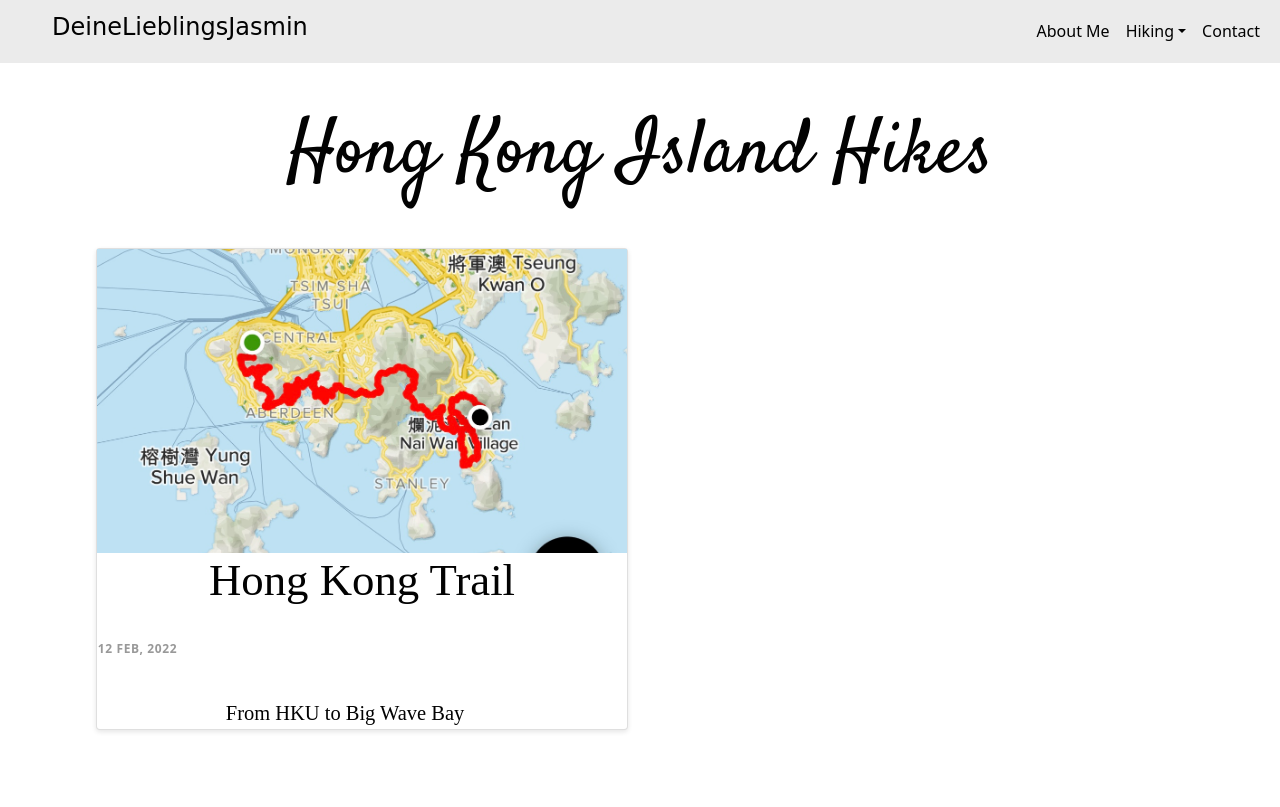
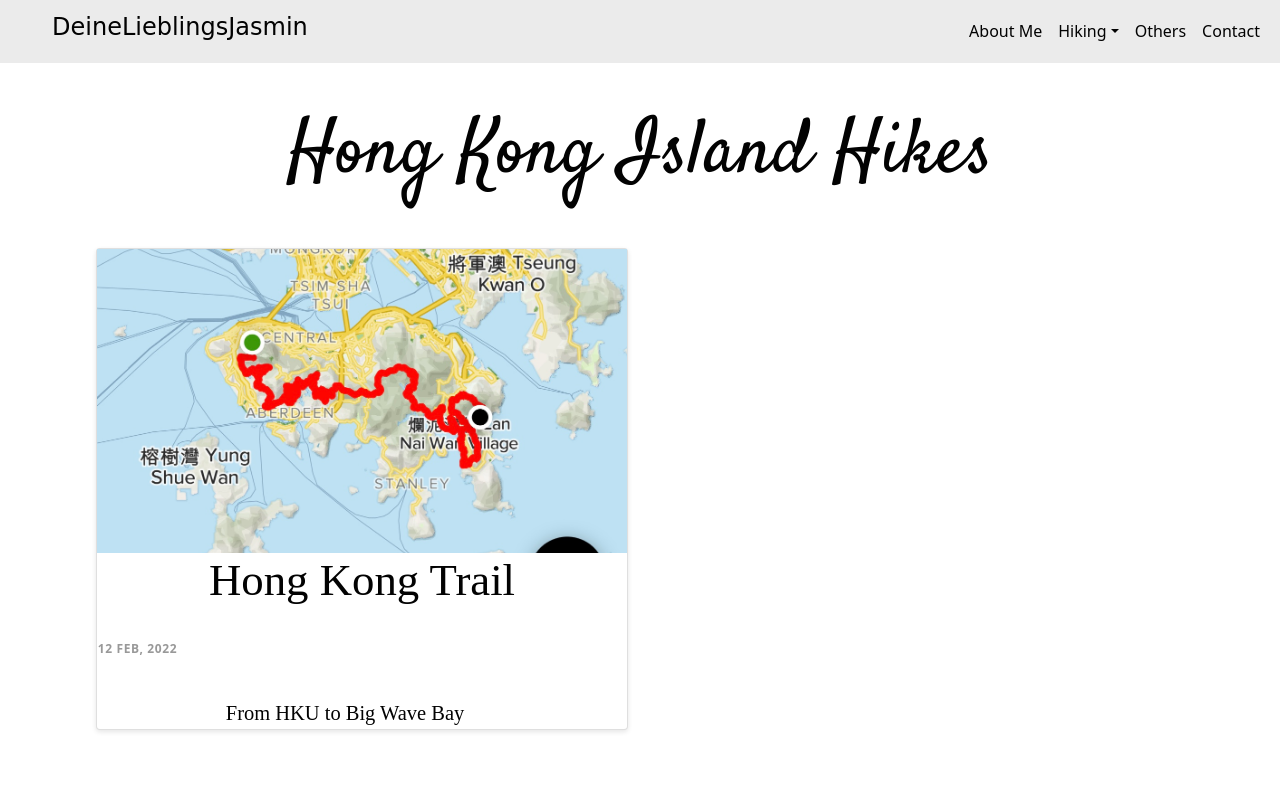
Before and after one commit to Jasmineprogrammiert/Jasmineprogrammiert.github.io, a plain HTML site: page hkIslandHikes/hkIslandHikes.html in a window 1280 px wide. Shown: the top 807 px of the page. Drawn offline with nearby package versions, Linux system fonts and the light colour scheme; some packages are replaced by stand-ins of ours; a script that the page names is missing; files whose address does not match are found by name.

Commit message:
html. updates

```diff
--- a/hkIslandHikes/hkIslandHikes.html
+++ b/hkIslandHikes/hkIslandHikes.html
@@ -42,12 +42,13 @@
           </div>
             <!-- <a class="nav-link" href="#city-exploring">City Exploring</a>
             <a class="nav-link" href="#collections">Gallary</a> -->
+          <a class="nav-link" href="/index.html#others">Others</a>
           <a class="nav-link" href="#contact">Contact</a>
         </div>
       </div>
     </div>
   </nav>
-
+  <!-- -------- Articles -------- -->
   <header class="hkIslandHikesBanner">
       <h1>Hong Kong Island Hikes</h1>
   </header>
```
Also changed, not shown: index.html (+1 -2 lines).
